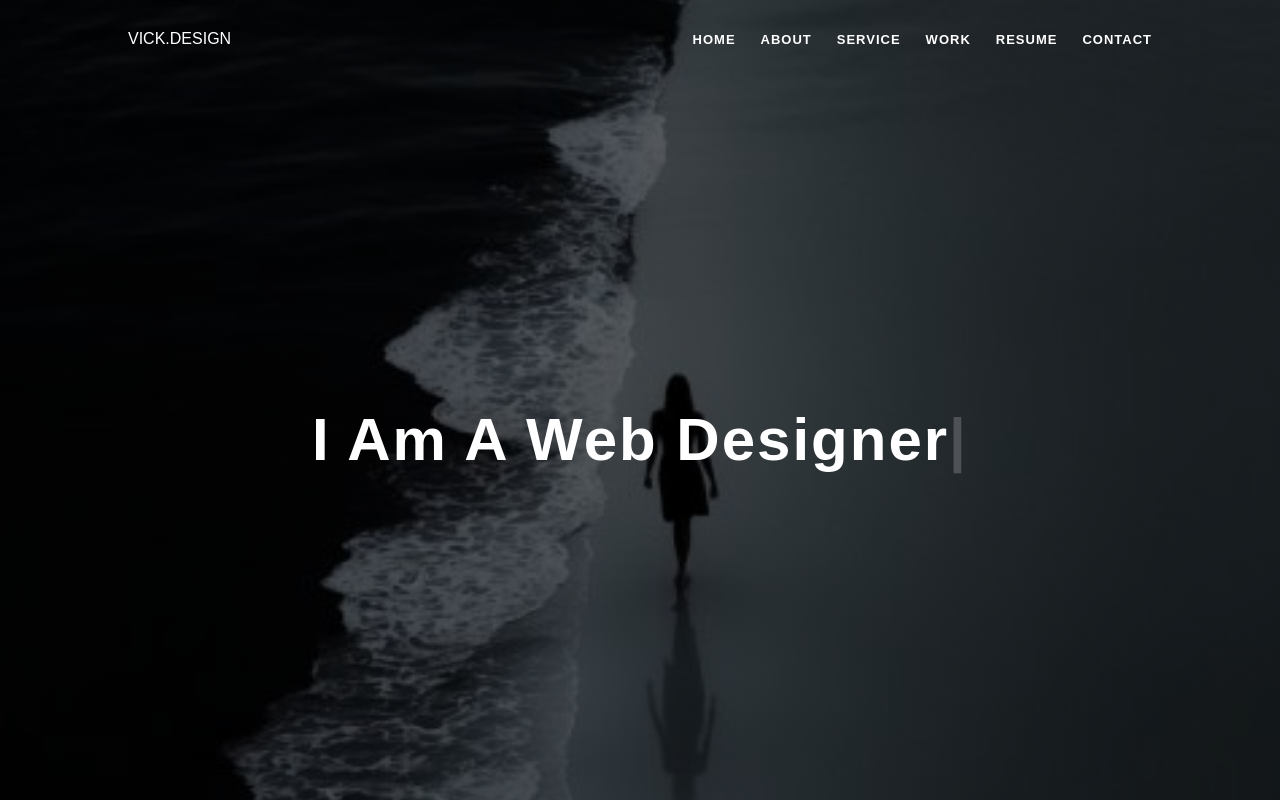
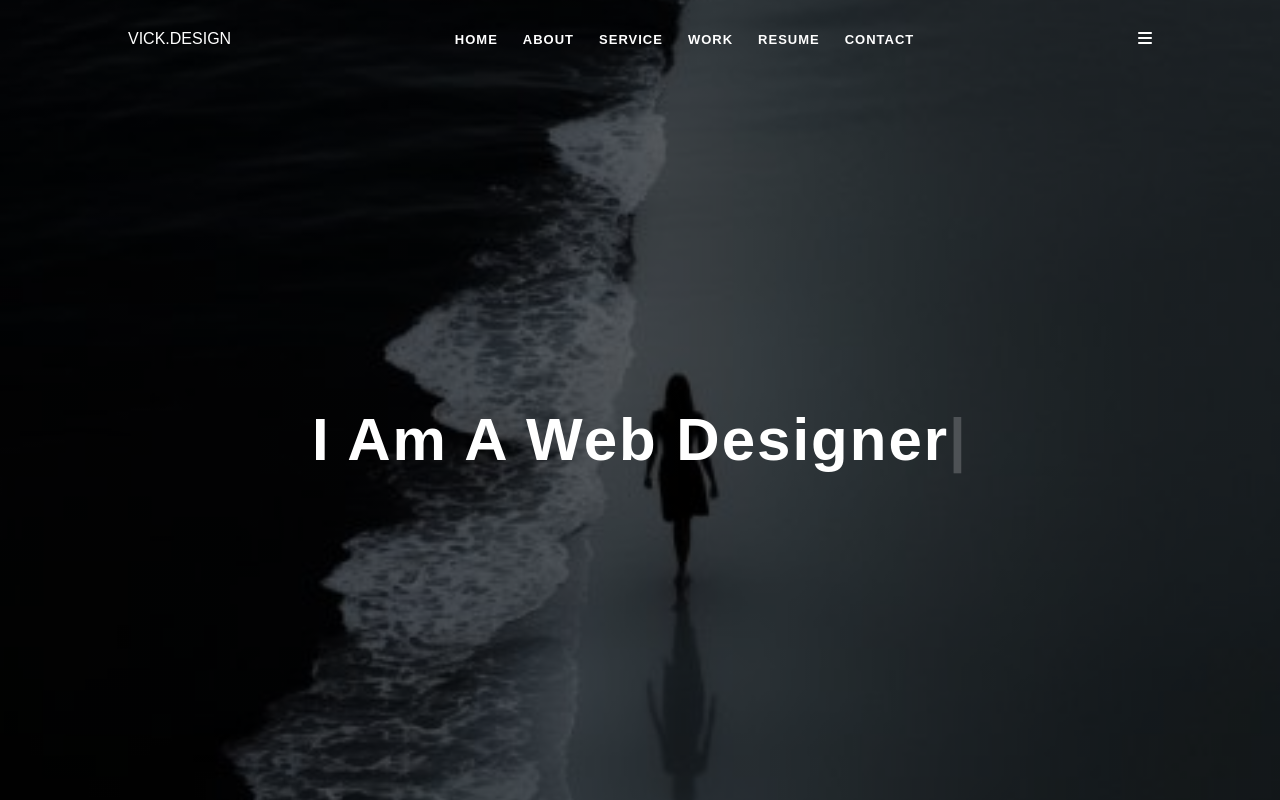
Before and after one commit to Trinity-Dev3/My-first-Portfolio-website, a website: page public/index.html in a window 1280 px wide. Shown: the top 800 px of the page. Drawn offline with Linux system fonts and the light colour scheme; no server answers.

Commit message:
i deleted some css file, like header.css, responsive.css and section.css

```diff
--- a/public/index.html
+++ b/public/index.html
@@ -20,6 +20,7 @@
                 <li><a href="#resume">RESUME</a></li>
                 <li><a href="#contact">CONTACT</a></li>
             </ul>
+            <div class="menu-toggle" id="mobile-menu"><i class="fas fa-bars"></i></div>
         </nav>
 
         <div class="hero-content">
```
Also changed, not shown: public/css/header.css (deleted), public/css/responsive.css (deleted), public/css/section.css (deleted).
